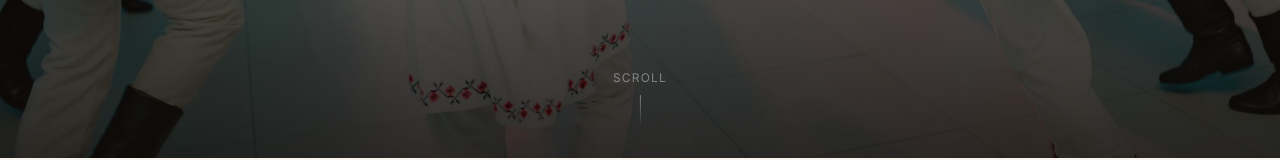
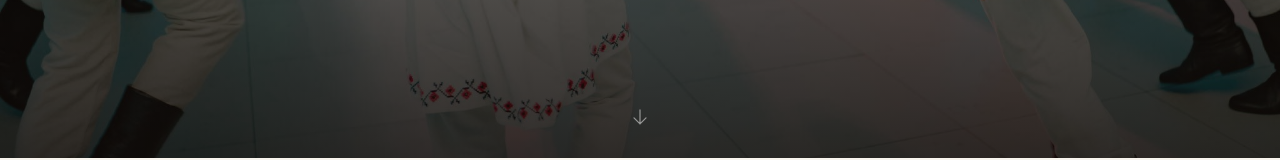
Before and after one commit to CristiSanduX/alexandrujipa.ro, a Next.js app: page / in a window 1280 px wide. Shown: the part 642-802 px from the top of the page. Built offline with nearby package versions, Linux system fonts and the light colour scheme; a web font is replaced by a local one.

Commit message:
Replace scroll indicator text with animated arrow

```diff
--- a/src/components/sections/Hero.tsx
+++ b/src/components/sections/Hero.tsx
@@ -110,12 +110,14 @@ export default function Hero() {
         transition={{ delay: 1.2, duration: 0.8 }}
         className="absolute bottom-8 left-1/2 -translate-x-1/2 z-20 flex flex-col items-center gap-2"
       >
-        <span className="text-white/40 text-xs tracking-widest uppercase">Scroll</span>
         <motion.div
-          animate={{ y: [0, 8, 0] }}
+          animate={{ y: [0, 6, 0] }}
           transition={{ repeat: Infinity, duration: 1.5, ease: "easeInOut" }}
-          className="w-px h-8 bg-gradient-to-b from-white/40 to-transparent"
-        />
+        >
+          <svg width="20" height="20" viewBox="0 0 20 20" fill="none">
+            <path d="M10 3 L10 17 M4 11 L10 17 L16 11" stroke="white" strokeOpacity="0.5" strokeWidth="1.2" strokeLinecap="round" strokeLinejoin="round"/>
+          </svg>
+        </motion.div>
       </motion.div>
     </section>
   );
```
